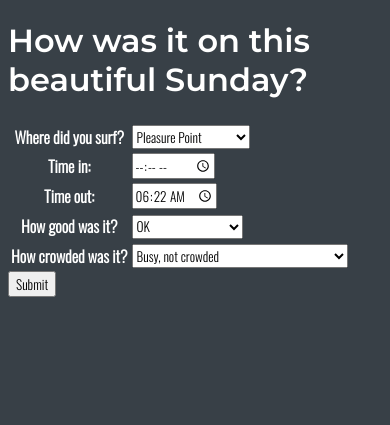
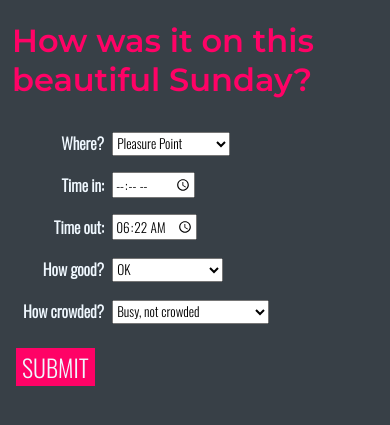
Before and after one commit to kremerica/surfiq, a Django app: page /surfinfo/ in a window 390 px wide. Shown: the top 425 px of the page. Run offline with Django 3.2, Linux system fonts and the light colour scheme; parts of the project's set-up code (start-up, migrations or seed data) failed here and were passed over.

Commit message:
Some more style tweaking, including making it mobile friendly

```diff
--- a/surfinfo/forms.py
+++ b/surfinfo/forms.py
@@ -28,20 +28,20 @@ class AddSessionForm(forms.Form):
 
     CROWDSCORE_CHOICES = (
         (5, 'Empty'),
-        (4, 'Handful of people, no impact to wave count'),
+        (4, 'A few people out'),
         (3, 'Busy, not crowded'),
-        (2, 'Crowded, serious reduction in wave count'),
+        (2, 'Crowded, wave count reduced'),
         (1, 'Shit show'),
     )
 
-    surfSpot = forms.ChoiceField(label="Where did you surf?", choices=SURFSPOT_CHOICES)
+    surfSpot = forms.ChoiceField(label="Where?", choices=SURFSPOT_CHOICES)
     startTime = forms.TimeField(label="Time in", widget=TimeInput)
     endTime = forms.TimeField(label="Time out", widget=TimeInput)
 
 #    waveCount = forms.IntegerField(label="How many waves?")
 
-    surfScore = forms.ChoiceField(label="How good was it?", choices=SURFSCORE_CHOICES, initial=3)
-    crowdScore = forms.ChoiceField(label="How crowded was it?", choices=CROWDSCORE_CHOICES, initial=3)
+    surfScore = forms.ChoiceField(label="How good?", choices=SURFSCORE_CHOICES, initial=3)
+    crowdScore = forms.ChoiceField(label="How crowded?", choices=CROWDSCORE_CHOICES, initial=3)
 
     def clean(self):
         startTime = self.cleaned_data['startTime']
--- a/surfinfo/static/surfinfo/style.css
+++ b/surfinfo/static/surfinfo/style.css
@@ -1,20 +1,57 @@
 @import url('https://fonts.googleapis.com/css2?family=Montserrat:wght@600&family=Open+Sans+Condensed:wght@300&family=Oswald:wght@300&display=swap');
+/* name some colors */
+:root {
+    --accent_color: #FF0266;
+    --error_color: #CC0000;
+}
 
+/* catch-all style rules */
 body {
     background-color: #384047;
 }
 * {
     font-family: 'Oswald', sans-serif;
-    color: white;
+    color: AliceBlue;
+    margin-left: 4px;
 }
 
+/* headers */
 h1, h2, h3, h4, h5, h6 {
     font-family: 'Montserrat', sans-serif;
 }
+h1 {
+    color: var(--accent_color)
+}
 
+/* form stuff */
 input, select, option {
     color: black;
 }
-.button {
-    color: black;
+input[type=submit] {
+    margin-top: 15px;
+    font-size: 1.5em;
+    text-transform: uppercase;
+    background-color: var(--accent_color);
+    color: AliceBlue;
+    border-style: none;
 }
+.errorlist {
+    list-style-type: none;
+    color: var(--error_color);
+}
+
+/* lists */
+.list_section_header {
+    color: var(--accent_color);
+    font-weight: bold;
+    text-transform: uppercase;
+    list-style-type: none;
+}
+
+/* tables */
+tr {
+    height: 2.5em;
+}
+th {
+    text-align: right;
+}
--- a/surfinfo/templates/surfinfo/sessionform.html
+++ b/surfinfo/templates/surfinfo/sessionform.html
@@ -3,6 +3,7 @@
 <html lang="en">
 <head>
     <meta charset="UTF-8">
+    <meta name="viewport" content="width=device-width, initial-scale=1.0">
     <title>I EAT SURF SESSIONS</title>
     <link rel="stylesheet" type="text/css" href="{% static 'surfinfo/style.css' %}">
 </head>
--- a/surfinfo/templates/surfinfo/sessionthankyou.html
+++ b/surfinfo/templates/surfinfo/sessionthankyou.html
@@ -4,6 +4,7 @@
 <html>
   <head>
     <meta charset="utf-8">
+    <meta name="viewport" content="width=device-width, initial-scale=1.0">
     <title>OM NOM NOM NOM</title>
     <link rel="stylesheet" type="text/css" href="{% static 'surfinfo/style.css' %}">
   </head>
@@ -12,13 +13,13 @@
     <h1>Thank you!</h1>
     <h2>Some info about your surf today at {{ surfsession.spotName }}:</h2>
         <ul>
-            <li>Swells</li>
+            <li class="list_section_header">Swells</li>
             <ul>
             {% for each in surfsession.swells.all %}
                 <li>Swell {{ forloop.counter }}: {{ each.height }} ft, {{ each.period }} sec, {{ each.direction }}°</li>
             {% endfor %}
             </ul>
-            <li>Tides</li>
+            <li class="list_section_header">Tides</li>
             <ul>
             {% for each in surfsession.tides.all %}
                 <li>{{ each.timestamp|timezone:surftimezone|date:"g:i A" }}: {{ each.height }} ft
--- a/surfinfo/templates/surfinfo/spotthankyou.html
+++ b/surfinfo/templates/surfinfo/spotthankyou.html
@@ -3,6 +3,7 @@
 <html lang="en">
 <head>
     <meta charset="UTF-8">
+    <meta name="viewport" content="width=device-width, initial-scale=1.0">
     <title>TASTY</title>
     <link rel="stylesheet" type="text/css" href="{% static 'surfinfo/style.css' %}">
 </head>
--- a/surfinfo/templates/surfinfo/surfspotform.html
+++ b/surfinfo/templates/surfinfo/surfspotform.html
@@ -3,6 +3,7 @@
 <html lang="en">
 <head>
     <meta charset="UTF-8">
+    <meta name="viewport" content="width=device-width, initial-scale=1.0">
     <title>I EAT SURF SPOTS</title>
     <link rel="stylesheet" type="text/css" href="{% static 'surfinfo/style.css' %}">
 </head>
```
